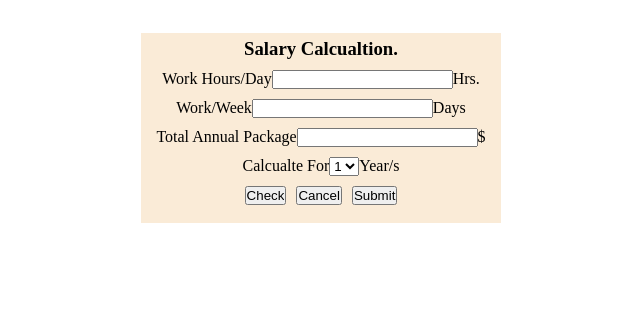
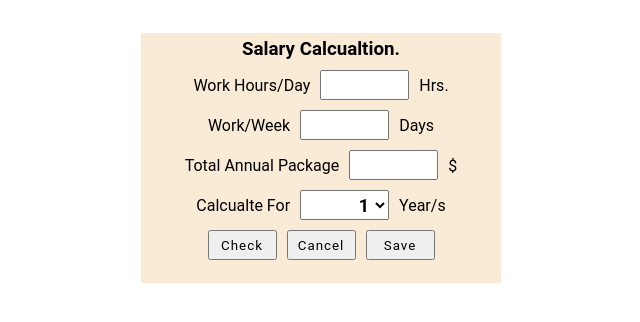
Before and after one commit to chetrajInfo/simpletaxsalarycalc, an Angular app: page / in a window 1280 px wide. Shown: the top 322 px of the page, without its empty margins (319-959 px from the left). Built offline with nearby package versions, Linux system fonts and the light colour scheme.

Commit message:
modified code in css and added the button style

```diff
--- a/src/app/app.component.css
+++ b/src/app/app.component.css
@@ -3,6 +3,7 @@
     margin: 0;
     padding: 0;
     box-sizing: border-box;
+    font-family:  Roboto;
 }
 
 .container{
@@ -15,7 +16,7 @@ form{
     display: flex;
     flex-direction: column;
     align-items: center;
-    height:190px;
+    height:250px;
     width: 360px;
     background-color: antiquewhite;
     gap: 10px;
@@ -29,3 +30,16 @@ form{
     gap:10px;
 
 }
+input[type="button"], button{
+    height: 30px;
+    width: 69px;
+    letter-spacing: 1px;
+}
+input[type="text"], select{
+    height: 30px;
+    width: 89px;
+    text-align: right;
+    font-size: 18px;
+    font-weight: bold;
+    padding-right:3px;
+}
--- a/src/app/app.component.html
+++ b/src/app/app.component.html
@@ -1,24 +1,24 @@
 
 <div class="container">
 
-<form>
+<form autocomplete="off">
   <h3>Salary Calcualtion.</h3>
-  <div clas="form-group">
+  <div class="form-group">
   <label for="workperday">Work Hours/Day</label>
    <input type="text" id="tx1" class="ctx1" value=""  name="workperday"/>
    <label>Hrs.</label>
 </div>
-<div clas="form-group">
+<div class="form-group">
   <label for="workperweek">Work/Week</label>
    <input type="text" id="tx2" class="ctx2" value=""  name="workperweek"/>
    <label>Days</label>
 </div>
-<div clas="form-group">
+<div class="form-group">
   <label for="totalannualpack">Total Annual Package</label>
    <input type="text" id="tx3" class="ctx3" value=""  name="totalannualpack"/>
    <label>$</label>
 </div>
-<div clas="form-group">
+<div class="form-group">
   <label for="calculateyear">Calcualte For</label>
   <select id ="select1">
     <option value="yr1" id="yr1">1</option>
@@ -30,7 +30,7 @@
 <div class="form-group">
 <input type="button" id ="ckbtn" name="chck" value="Check"/>
 <input type="button" id ="cnbtn" name="canc" value="Cancel"/>
-<button type="submit">Submit</button>
+<button type="submit">Save</button>
 </div>
 </form>
 </div>
```
